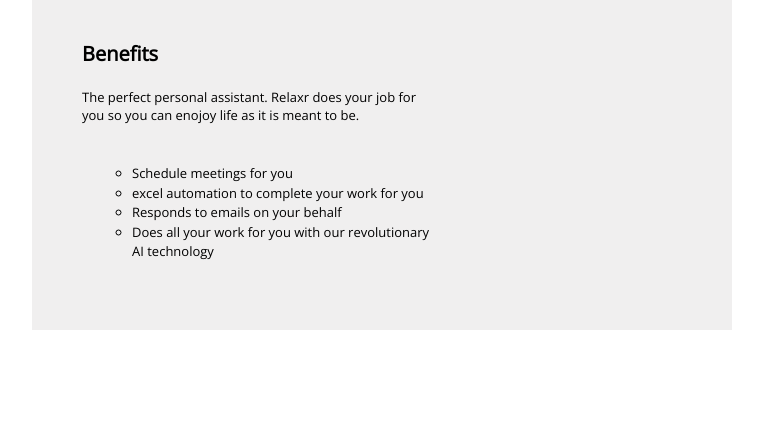
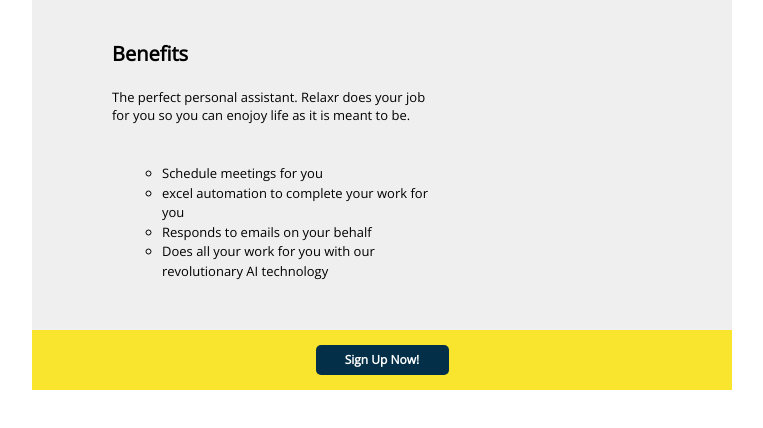
Before and after one commit to GarrettEstrin/relaxrlabs, a plain HTML site: page starter_code/benefit.html in a window 1280 px wide. Shown: the whole page, without its empty margins (258-1021 px from the left). Drawn offline with nearby package versions, Linux system fonts and the light colour scheme.

Commit message:
Added the links and centered them horizontally and vertically

```diff
--- a/starter_code/benefit.html
+++ b/starter_code/benefit.html
@@ -25,6 +25,16 @@
       </ul>
     </div>
     </div>
+    <div id="yellowstripe">
+
+      <a href="#">
+        <div id="signupnow">
+        Sign Up Now!
+
+      </div>
+      </a>
+
+    </div>
 
   </body>
 </html>
--- a/starter_code/css/style.css
+++ b/starter_code/css/style.css
@@ -111,6 +111,9 @@ height: 30px;
 text-align: center;
 margin: 0 auto;
 padding: 5px 0 13px 0;
+position: relative;
+top: 50%;
+transform: translateY(-50%);
 
 }
 
@@ -130,7 +133,7 @@ padding: 5px 0 13px 0;
 
 #innerbenefit {
   width: 400px;
-  padding: 40px 0 0 50px;
+  padding: 40px 0 0 80px;
 }
 
 ul {
@@ -179,10 +182,14 @@ ul {
   text-align: center;
   padding: 7px 0 0 0;
   color: white;
-  position: relative;
-  top: 50%;
-  transform: translateY(-50%);
+  position: inherit;
+  top: 0%;
+  transform: translateY(50%);
   margin: 0 auto;
+
+
+
+
 
 }
 
@@ -210,6 +217,16 @@ footer img {
   margin: 10px;
 }
 
+a:link, a:visited, a:hover, a:active {
+  text-decoration: none;
+  color: inherit;
+}
+
+/*#yellowstripe a {
+  position: relative;
+  top: 50%;
+  transform: translateY(-50%);
+}*/
 
 /******************************************
 /* ADDITIONAL STYLES
```
Also changed, not shown: starter_code/index.html (+5 -1 lines).
